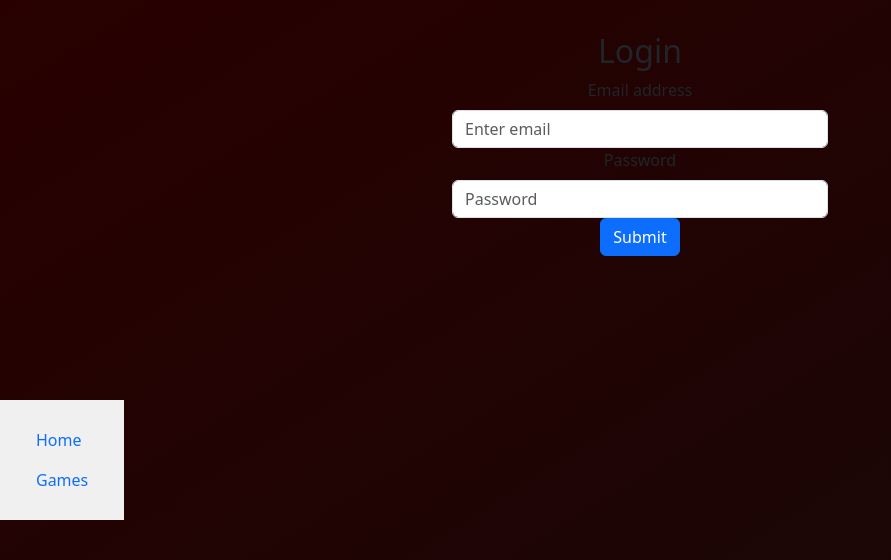
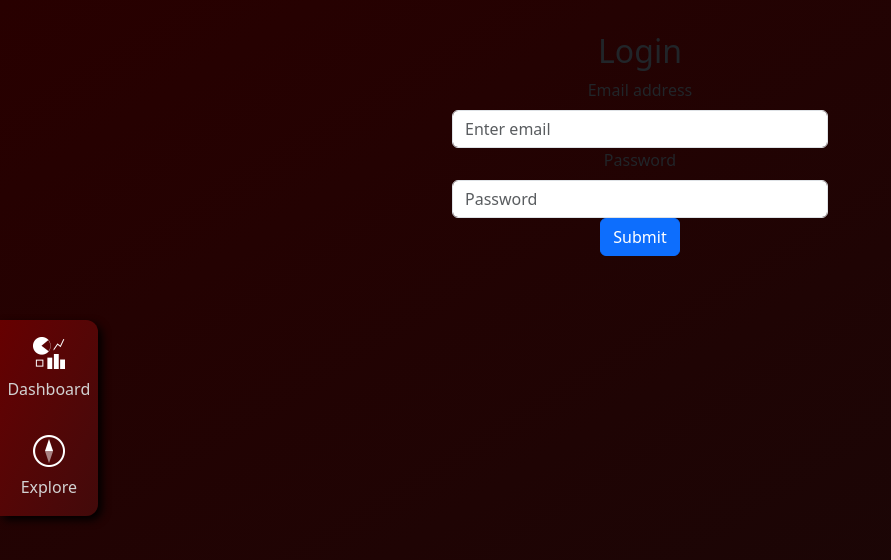
Before and after one commit to Pranav-PSU/GameScout, a React (Create React App) app: page / in a window 1280 px wide. Shown: the top 560 px of the page, without its empty margins (0-891 px from the left). Built offline with nearby package versions, Linux system fonts and the light colour scheme.

Commit message:
navigation bar styled

```diff
--- a/src/components/staticmenu/StaticMenu.css
+++ b/src/components/staticmenu/StaticMenu.css
@@ -1,9 +1,20 @@
 .top-card {
-    background-color: #f0f0f0;
-    padding: 20px;
-    margin-bottom: 20px;
+  background-image: linear-gradient(
+    to left top,
+    #420a0a,
+    #4b0809,
+    #540606,
+    #5d0304,
+    #660000
+  );
+  border-radius: 12px;
+  border-top-left-radius: 0;
+  border-bottom-left-radius: 0;
+  box-shadow: 4px 4px 8px rgb(0, 0, 0);
+  padding: 0;
+  margin: 0;
   position: fixed;
-    top: 50%;
+  top: 40%;
   z-index: 9;
   left: 0;
 }
@@ -36,3 +47,69 @@
     display: none;
   }
 }
+
+#nav-link-icon {
+  display: block;
+  width: 32px;
+  height: 32px;
+  margin-left: auto;
+  margin-right: auto;
+}
+
+#nav-link-explore {
+  border: 1px solid rgba(255, 99, 99, 0);
+  border-radius: 12px;
+  border-top-left-radius: 0;
+  border-bottom-left-radius: 0;
+  border-top-right-radius: 0;
+  display: block;
+  padding: 0.4rem;
+  margin: 0rem;
+  padding-top: 1rem;
+  padding-bottom: 1rem;
+}
+
+#nav-link-dashboard {
+  border: 1px solid rgba(159, 62, 62, 0);
+  border-radius: 12px;
+  border-top-left-radius: 0;
+  border-bottom-left-radius: 0;
+  border-bottom-right-radius: 0;
+  display: block;
+  padding: 0.4rem;
+  margin: 0rem;
+  padding-top: 1rem;
+  padding-bottom: 1rem;
+}
+
+#nav-link-explore:hover {
+  background-image: linear-gradient(
+    to left top,
+    #560707,
+    #610506,
+    #6b0405,
+    #760203,
+    #810000
+  );
+  border: 1px solid rgb(159, 62, 62);
+}
+
+#nav-link-dashboard:hover {
+  background-image: linear-gradient(
+    to left top,
+    #560707,
+    #610506,
+    #6b0405,
+    #760203,
+    #810000
+  );
+  border: 1px solid rgb(159, 62, 62);
+}
+
+#nav-link-text {
+  display: block;
+  margin: 0;
+  text-align: center;
+  color: rgb(210, 210, 210);
+  margin-top: 0.5rem;
+}
--- a/src/components/staticmenu/StaticMenu.js
+++ b/src/components/staticmenu/StaticMenu.js
@@ -1,9 +1,10 @@
-import React from "react";
-import { Link } from "react-router-dom";
-import Nav from "react-bootstrap/Nav";
-import "./StaticMenu.css";
-import { Row, Col } from "react-bootstrap";
-
+import React from 'react';
+import { Link } from 'react-router-dom';
+import Nav from 'react-bootstrap/Nav';
+import './StaticMenu.css';
+import dashboardIcon from './dashboard.png';
+import compassIcon from './compass.png';
+import { Row, Col } from 'react-bootstrap';
 
 function StaticMenu() {
   return (
@@ -12,14 +13,20 @@ function StaticMenu() {
         <Nav className="me-auto">
           <Row className="nav-links flex-md-column d-sm-flex flex-sm-row ">
             <Col className="">
-            <Nav.Link as={Link} to="/dashboard">
-              Home
+              <div className="link-parent">
+                <Nav.Link as={Link} to="/dashboard" id="nav-link-dashboard">
+                  <img src={dashboardIcon} id="nav-link-icon"></img>
+                  <p id="nav-link-text">Dashboard</p>
                 </Nav.Link>
+              </div>
             </Col>
             <Col className="">
-            <Nav.Link as={Link} to="/gamelist">
-              Games
+              <div className="link-parent">
+                <Nav.Link as={Link} to="/gamelist" id="nav-link-explore">
+                  <img src={compassIcon} id="nav-link-icon"></img>
+                  <p id="nav-link-text">Explore</p>
                 </Nav.Link>
+              </div>
             </Col>
           </Row>
         </Nav>
@@ -29,15 +36,14 @@ function StaticMenu() {
           <Row className="nav-links d-sm-flex flex-sm-row flex-md-column">
             <Col className="">
               <Nav.Link as={Link} to="/dashboard">
-              Home
+                Dashboard
               </Nav.Link>
             </Col>
             <Col className="">
               <Nav.Link as={Link} to="/gamelist">
-              Games
+                Explore
               </Nav.Link>
             </Col>
-
           </Row>
         </Nav>
       </div>
```
Lines whose indentation alone changed are shown as unchanged.
